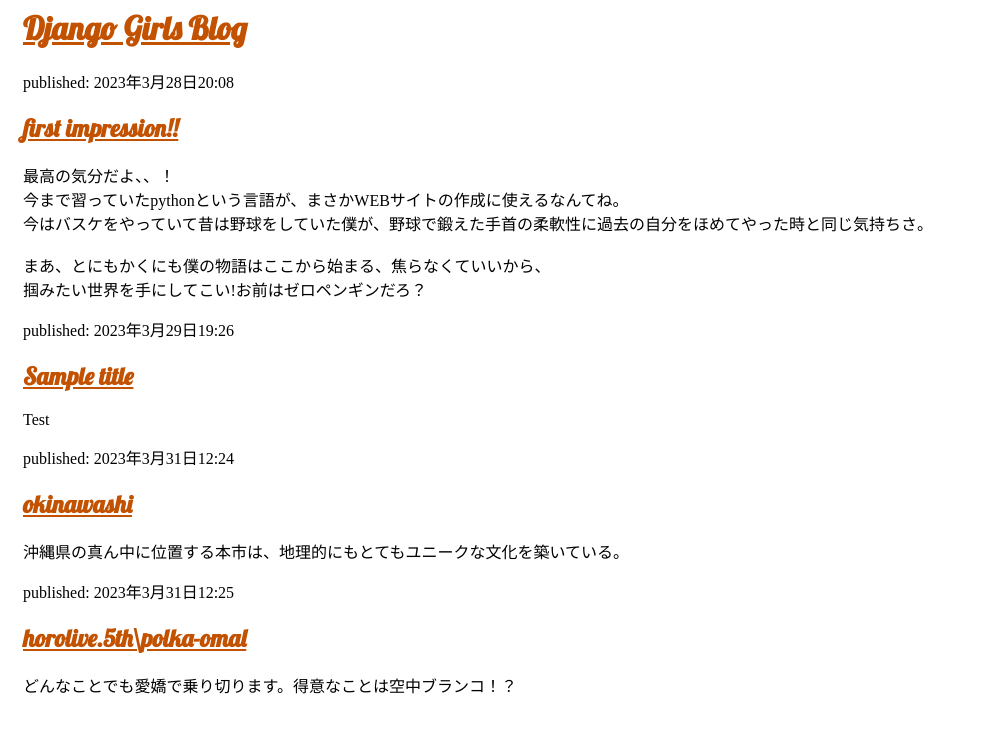
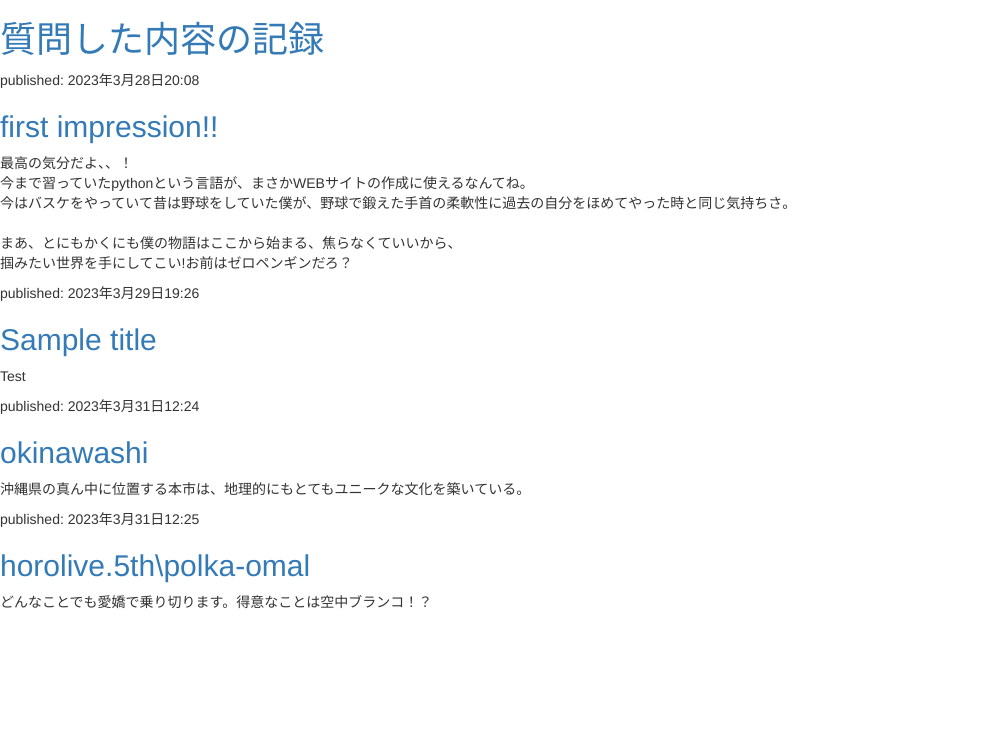
Before and after one commit to zero-penguin/my-first-blog, a Django app: page / in a window 1280 px wide. Shown: the top 733 px of the page, without its empty margins (0-986 px from the left). Run offline with Django 4.2, Linux system fonts and the light colour scheme; data comes from the database, SQL or seed files in the repository; some libraries are stand-ins or nearby versions.

Commit message:
htmlの修正

```diff
--- a/blog/templates/blog/post_list.html
+++ b/blog/templates/blog/post_list.html
@@ -1,17 +1,14 @@
+{% load static %}
 <html>
     <head>
         <title>Django Girls blog</title>
-        <!-- Boostrapのインストール -->
-        <link rel="stylesheet" herf="//maxcdn.bootstrapcdn.com/bootstrap/3.2.0/css/bootstrap.min.css">
-        <link rel="stylesheet" href="//maxcdn.bootstrapcdn.com/bootstrap/3.2.0/css/bootstrap-theme.min.css">
-        <!-- フォントをgoogle Fontsから読み込む -->
-        <link href="//fonts.googleapis.com/css?family=Lobster&subset=latin,latin-ext" rel="stylesheet" type="text/css">
-        <!-- css/blog.cssの読み込み -->
-        <link rel="stylesheet" href="../../static/blog.css">
+        <link rel="stylesheet" href="//maxcdn.bootstrapcdn.com/bootstrap/3.2.0/css/bootstrap.min.css" type="text/css">
+        <link rel="stylesheet" href="//maxcdn.bootstrapcdn.com/bootstrap/3.2.0/css/bootstrap-theme.min.css" type="text/css">
+        <link rel="stylesheet" href="{% static 'css/blog.css' %}">
     </head>
     <body>
         <div>
-            <h1><a href="/">Django Girls Blog</a></h1>
+            <h1><a href="/">質問した内容の記録</a></h1>
         </div>
 
         {% for post in posts %}
--- a/login.txt
+++ b/login.txt
@@ -5,3 +5,4 @@
 pythonanywhere:
 ユーザー名:zero-penguin(=github !=git)
 パスワード: Tap1060eaR
+URL：https://www.pythonanywhere.com/user/zeropenguin/
```
